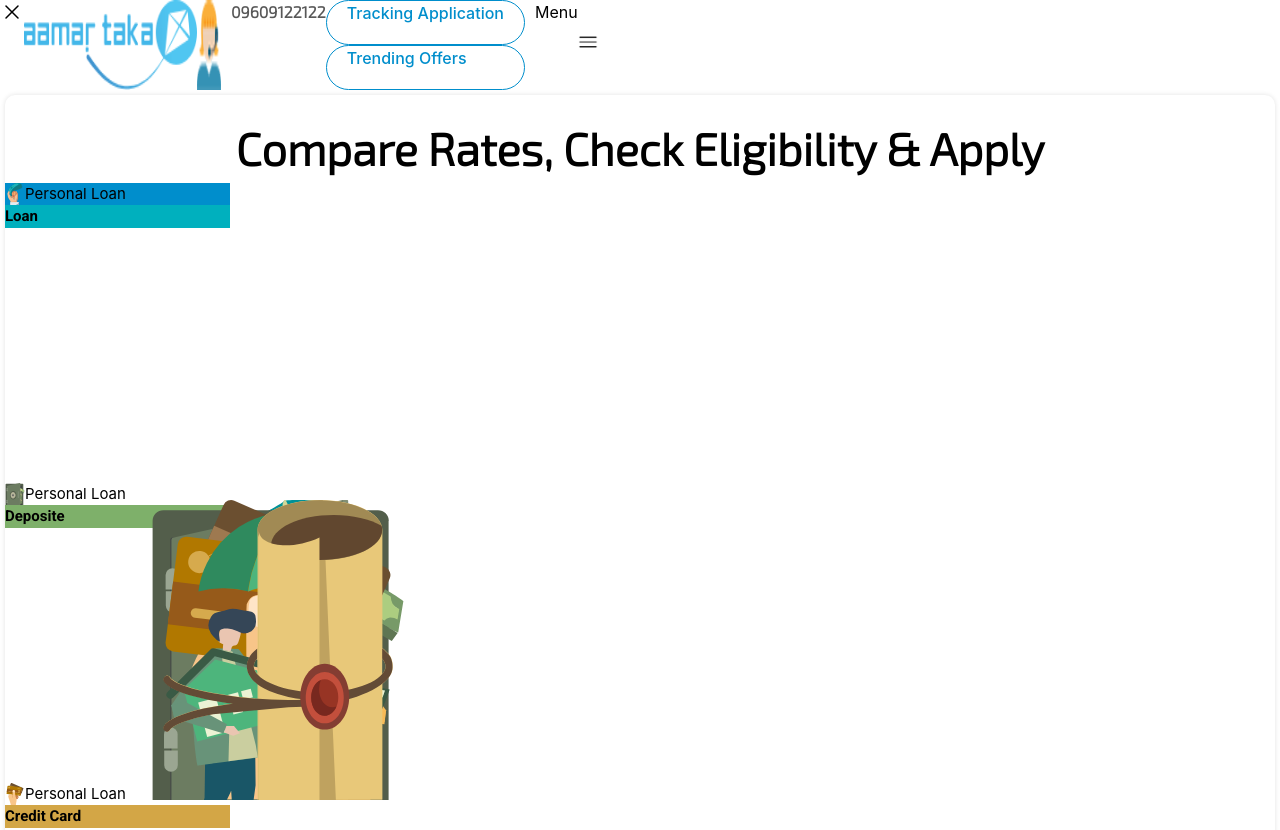
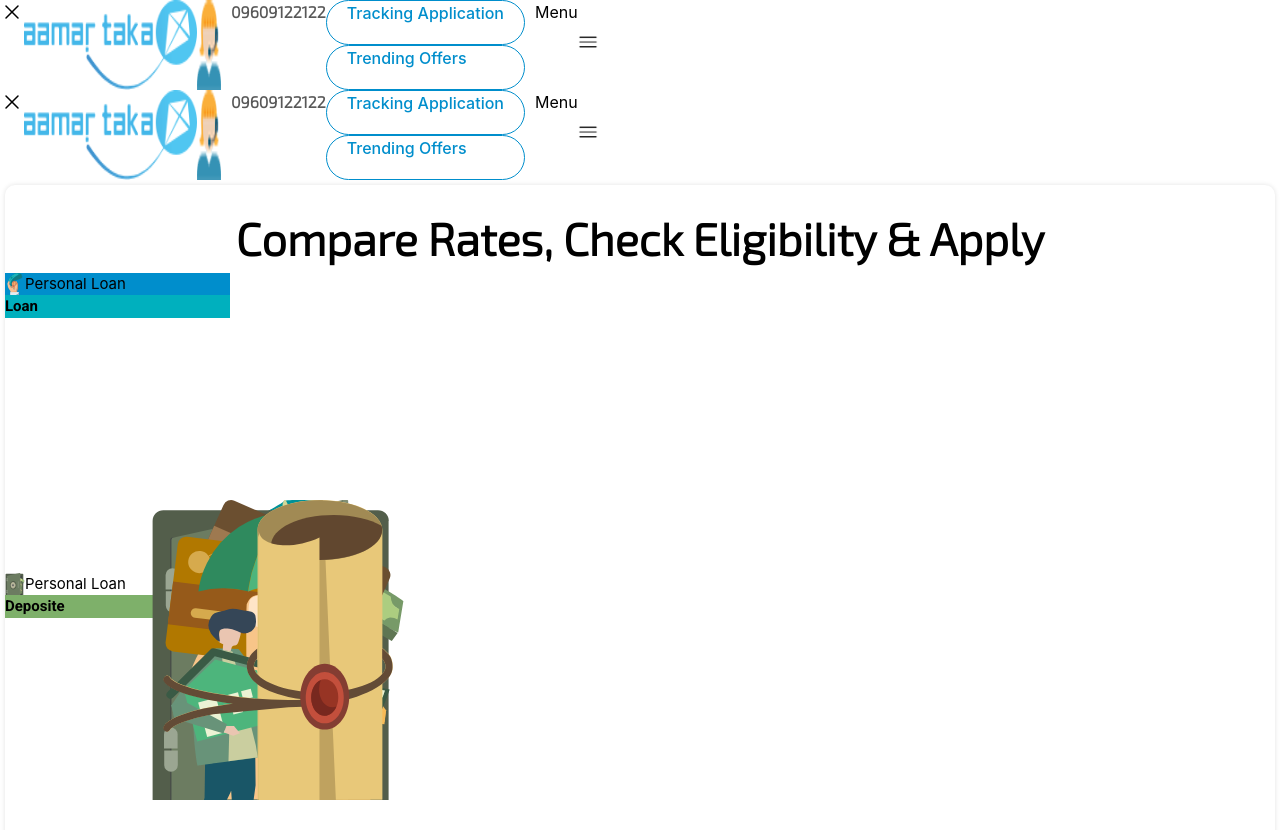
Before and after one commit to nizamseu/next-pwa, a Next.js app: page / in a window 1280 px wide. Shown: the top 830 px of the page. Built offline with nearby package versions, Linux system fonts and the light colour scheme.

Commit message:
something error

```diff
--- a/package.json
+++ b/package.json
@@ -15,7 +15,8 @@
     "react": "18.0.0",
     "react-device-detect": "^2.2.2",
     "react-dom": "18.0.0",
-    "react-intl": "^5.25.0"
+    "react-intl": "^5.25.0",
+    "react-stepper-horizontal": "^1.0.11"
   },
   "devDependencies": {
     "autoprefixer": "^10.4.4",
--- a/pages/_app.js
+++ b/pages/_app.js
@@ -1,10 +1,11 @@
 import Layout from "../Components/layout/Layout";
 
 import "../styles/globals.scss";
-
+import TestManu from "../Components/ManuBar/TestManu";
 function MyApp({ Component, pageProps }) {
   return (
     <Layout>
+      <TestManu />
       <Component {...pageProps} />
     </Layout>
   );
```
Also changed, not shown: 1 other file (tests, documents, lock files or other folders).
